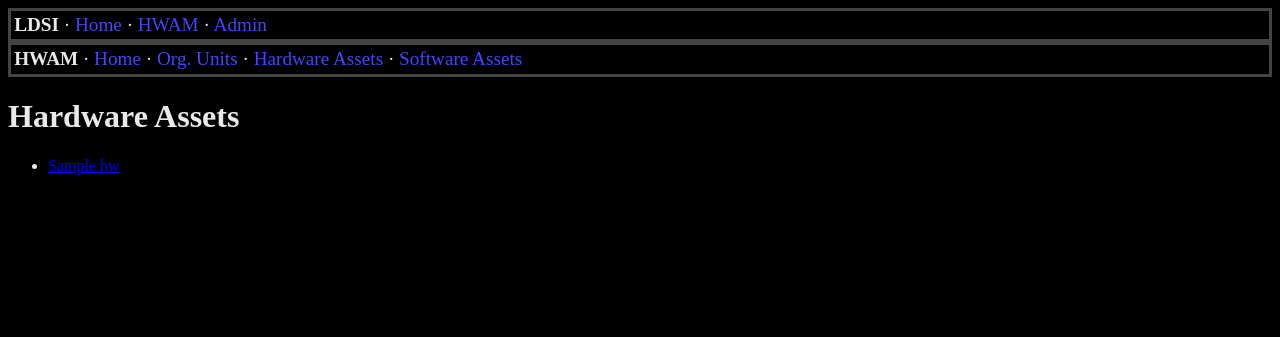
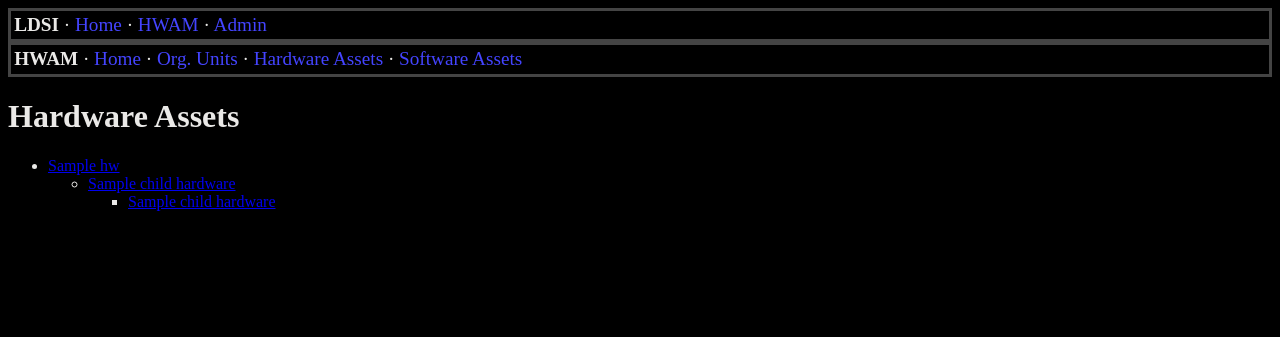
Before and after one commit to dogoncouch/LogESP, a Django app: template hwam/templates/hwam/hw_index.html in a window 1280 px wide. Shown: the top 337 px of the page. Run offline with Django 3.2, Linux system fonts and the light colour scheme; the template is opened without the code that fills it: most values are stand-ins (such as "Sample title", 1, 10 or a date in 2020).

Commit message:
Add tree view for hw asset index

```diff
--- a/hwam/templates/hwam/hw_index.html
+++ b/hwam/templates/hwam/hw_index.html
@@ -5,7 +5,7 @@
 {% if hw_list %}
     <ul>
         {% for a in hw_list %}
-            <li><a href="{% url 'hwam:hw_detail' a.id %}">{{ a.asset_name }}</a></li>
+            {% include "hwam/hw_tree_view.html" %}
         {% endfor %}
     </ul>
 {% else %}
--- /dev/null
+++ b/hwam/templates/hwam/hw_tree_view.html
@@ -0,0 +1,11 @@
+<li><a href="{% url 'hwam:hw_detail' a.id %}">{{ a.asset_name }}</a>
+    {% if a.child_hardware.all %}
+        <ul>
+            {% for c in a.child_hardware.all %}
+                {% with a=c template_name="hwam/hw_tree_view.html" %}
+                    {% include template_name %}
+                {% endwith %}
+            {% endfor %}
+        </ul>
+    {% endif %}
+</li>
--- a/hwam/views.py
+++ b/hwam/views.py
@@ -28,8 +28,9 @@
     context_object_name = 'hw_list'
 
     def get_queryset(self):
-        """Return a list of hardware assets"""
-        return HardwareAsset.objects.order_by('org_unit')
+        """Return a list of parent-less hardware assets"""
+        return HardwareAsset.objects.filter(
+                parent_hardware=None).order_by('org_unit')
 
 class SWIndexView(generic.ListView):
     model = SoftwareAsset
```
